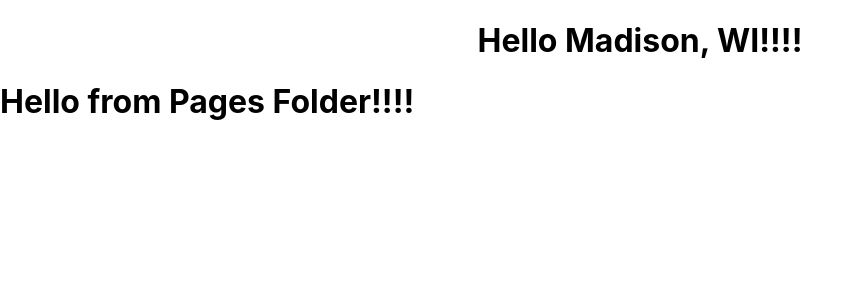
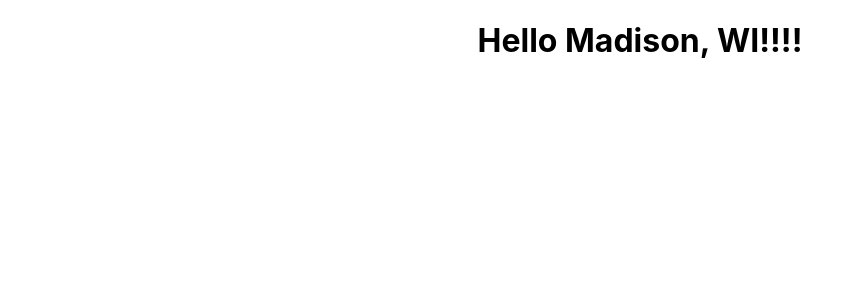
Before and after one commit to aburgy-93/p4, a React (Create React App) app: page / in a window 1280 px wide. Shown: the top 300 px of the page, without its empty margins (0-861 px from the left). Built offline with nearby package versions, Linux system fonts and the light colour scheme.

Commit message:
adding all files

```diff
--- a/src/index.js
+++ b/src/index.js
@@ -4,13 +4,11 @@ import "./index.css";
 import App from "./App";
 
 import reportWebVitals from "./reportWebVitals";
-import TestPage from "./pages/TestPage";
 
 const root = ReactDOM.createRoot(document.getElementById("root"));
 root.render(
     <React.StrictMode>
         <App />
-        <TestPage />
     </React.StrictMode>
 );
 
```
